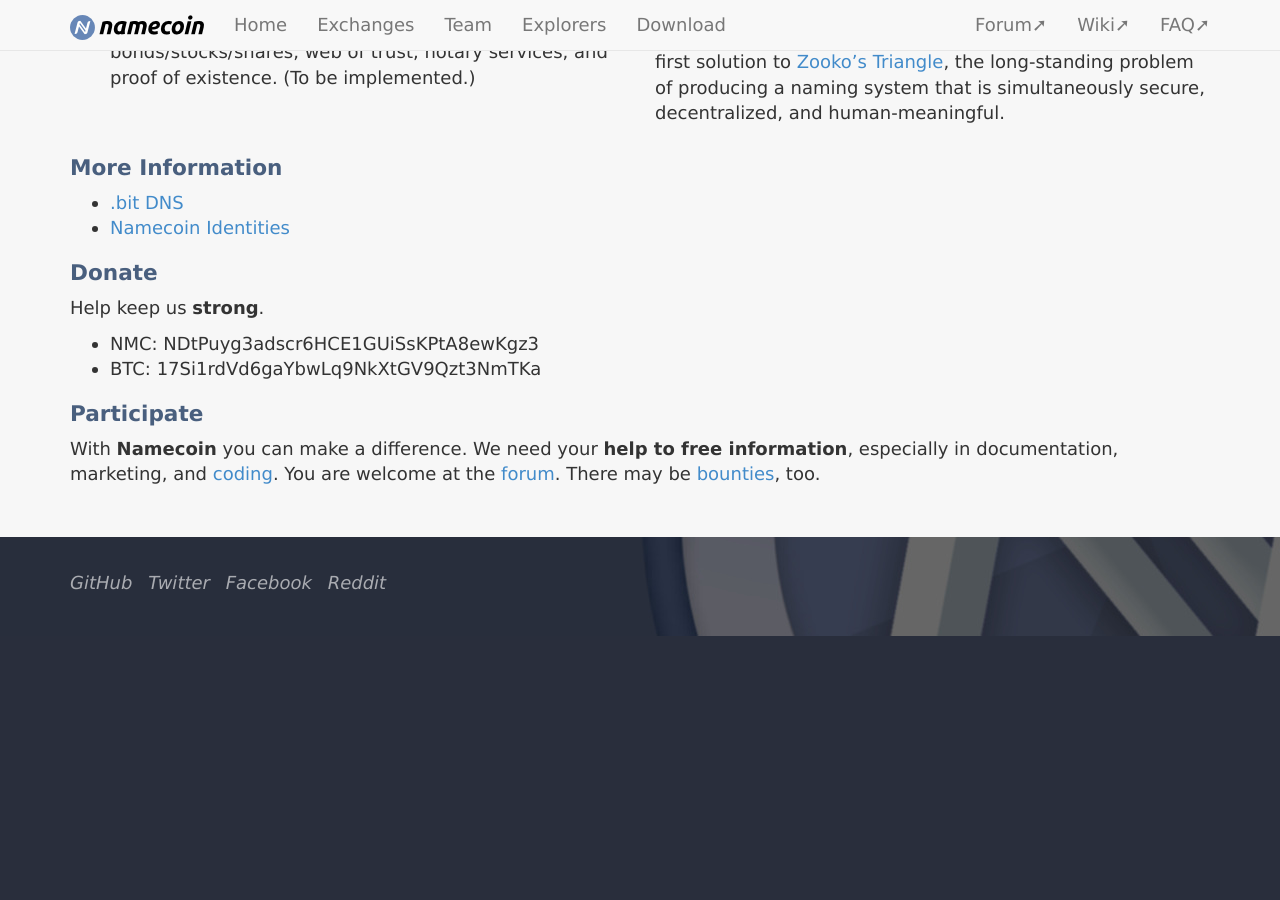
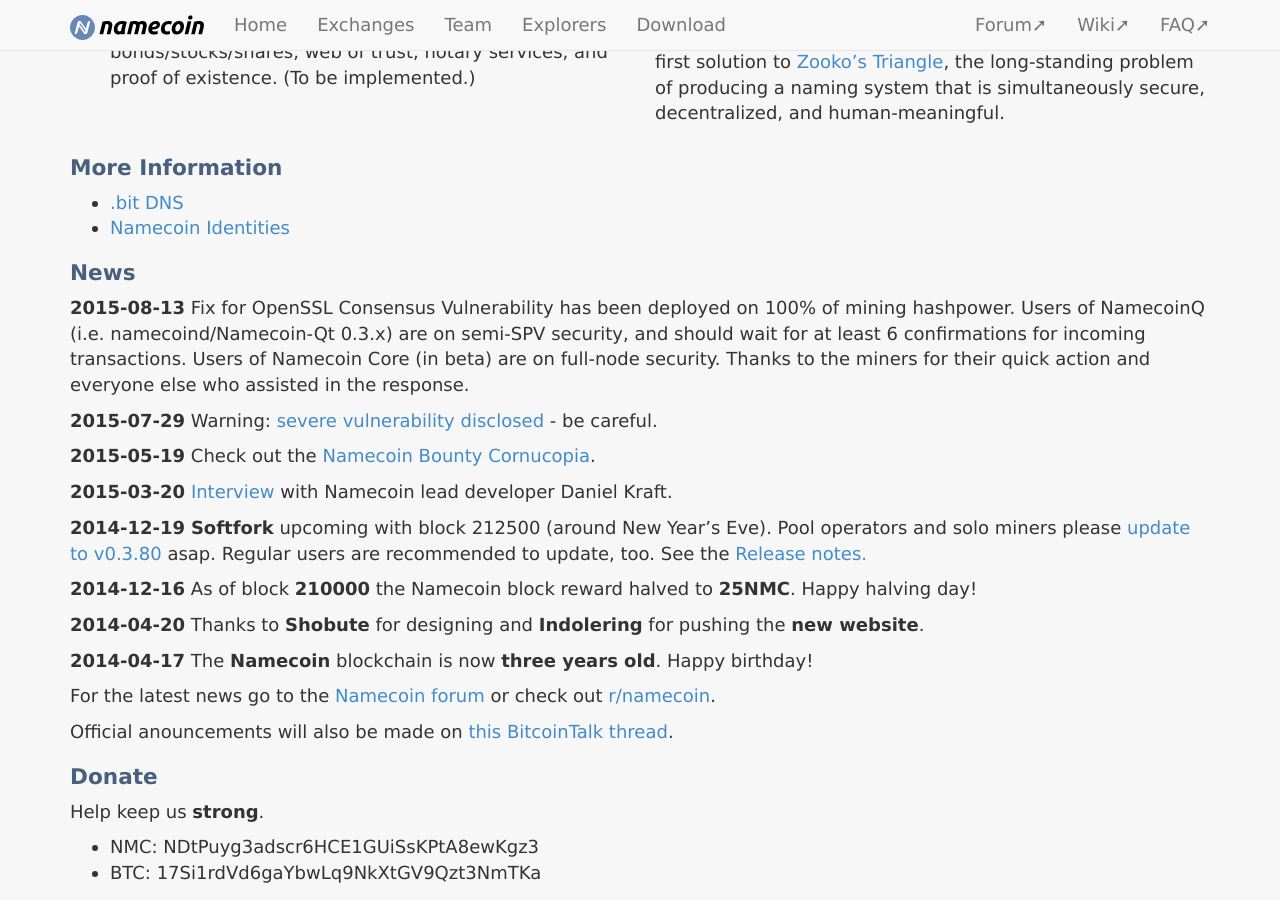
Before and after one commit to JeremyRand/namecoin.org, a Jekyll site: the page built from index.md, in a window 1280 px wide and 900 px high, scrolled down 890 px. Built offline with Jekyll 4.4.1, drawn with Linux system fonts in a browser that asks for light colours; before the commit the page ends 1526 px from its top, so only the background shows below that.

Commit message:
Added News section

```diff
--- a/index.md
+++ b/index.md
@@ -47,6 +47,28 @@ What does Namecoin do under the hood?
 * [.bit DNS](https://bit.namecoin.org/)
 * [Namecoin Identities](https://nameid.org)
 
+## News
+
+**2015-08-13** Fix for OpenSSL Consensus Vulnerability has been deployed on 100% of mining hashpower.  Users of NamecoinQ (i.e. namecoind/Namecoin-Qt 0.3.x) are on semi-SPV security, and should wait for at least 6 confirmations for incoming transactions.  Users of Namecoin Core (in beta) are on full-node security.  Thanks to the miners for their quick action and everyone else who assisted in the response.
+
+**2015-07-29** Warning: [severe vulnerability disclosed](https://forum.namecoin.info/viewtopic.php?f=2&t=2354) - be careful.
+
+**2015-05-19** Check out the [Namecoin Bounty Cornucopia](https://forum.namecoin.info/viewtopic.php?p=14754).
+
+**2015-03-20** [Interview](http://n-o-d-e.net/post/113777384551/the-namecoin-interview-censorship-resistant) with Namecoin lead developer Daniel Kraft.
+
+**2014-12-19** **Softfork** upcoming with block 212500 (around New Year's Eve). Pool operators and solo miners please [update to v0.3.80](download) asap. Regular users are recommended to update, too.  See the [Release notes.](https://forum.namecoin.info/viewtopic.php?p=13717)
+
+**2014-12-16** As of block **210000** the Namecoin block reward halved to **25NMC**. Happy halving day!
+
+**2014-04-20** Thanks to **Shobute** for designing and **Indolering** for pushing the **new website**.
+
+**2014-04-17** The **Namecoin** blockchain is now **three years old**. Happy birthday!
+
+For the latest news go to the [Namecoin forum](https://forum.namecoin.org/) or check out [r/namecoin](https://www.reddit.com/r/namecoin).
+
+Official anouncements will also be made on [this BitcoinTalk thread](https://bitcointalk.org/index.php?topic=236340.0).
+
 ## Donate
 Help keep us **strong**.
 
```
